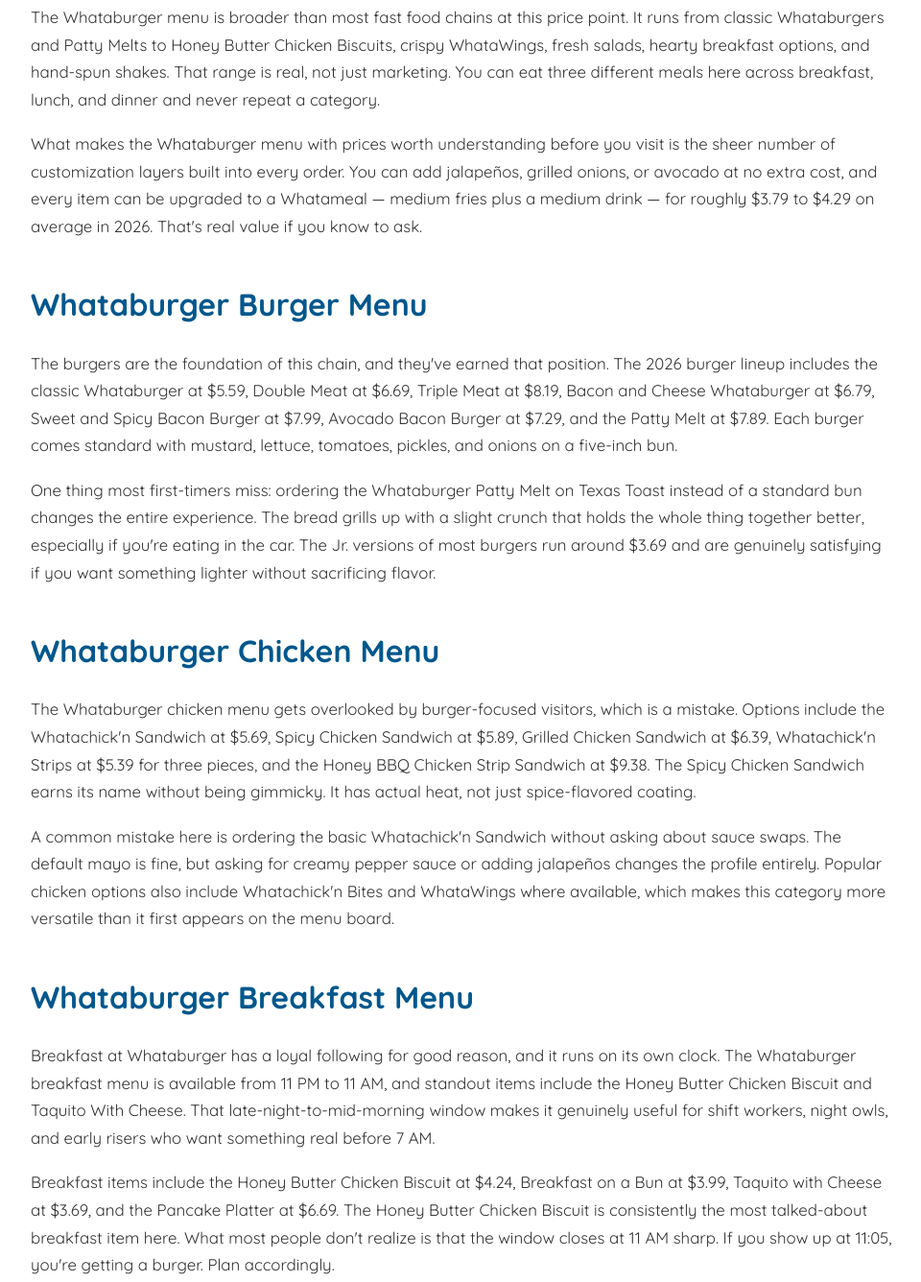
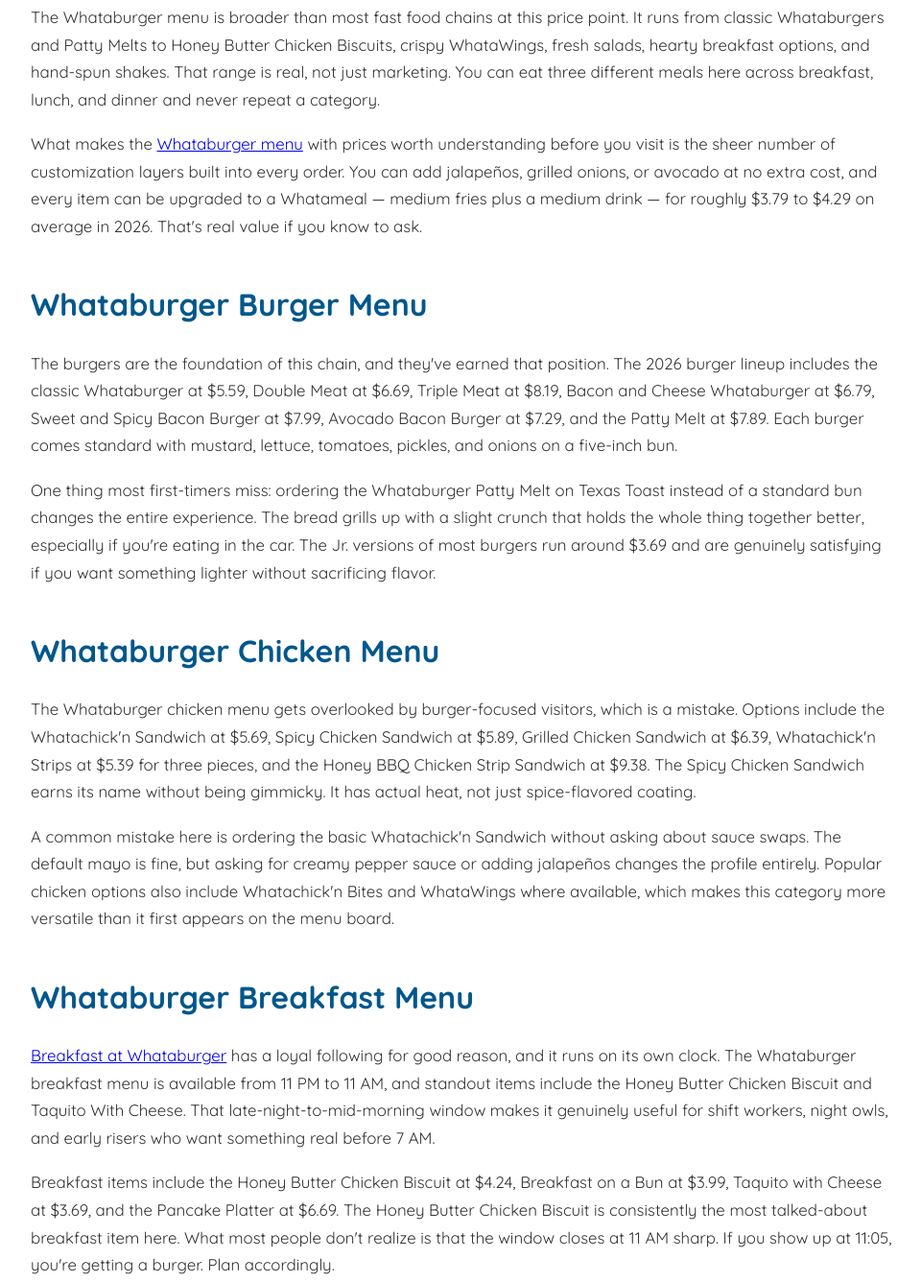
Before and after one commit to whataburgermenuusa/menu-with-prices, a plain HTML site: page index.html in a window 1280 px wide. Shown: the part 660-1996 px from the top of the page at 96% size, without its empty margins (158-1118 px from the left). Drawn offline with Linux system fonts and the light colour scheme.

Commit message:
index.html

```diff
--- a/index.html
+++ b/index.html
@@ -27,7 +27,7 @@
 
 <p>The Whataburger menu is broader than most fast food chains at this price point. It runs from classic Whataburgers and Patty Melts to Honey Butter Chicken Biscuits, crispy WhataWings, fresh salads, hearty breakfast options, and hand-spun shakes. That range is real, not just marketing. You can eat three different meals here across breakfast, lunch, and dinner and never repeat a category.</p>
 
-<p>What makes the Whataburger menu with prices worth understanding before you visit is the sheer number of customization layers built into every order. You can add jalapeños, grilled onions, or avocado at no extra cost, and every item can be upgraded to a Whatameal — medium fries plus a medium drink — for roughly $3.79 to $4.29 on average in 2026. That's real value if you know to ask.</p>
+<p>What makes the <a href="https://whataburgersmenu.us/">Whataburger menu</a> with prices worth understanding before you visit is the sheer number of customization layers built into every order. You can add jalapeños, grilled onions, or avocado at no extra cost, and every item can be upgraded to a Whatameal — medium fries plus a medium drink — for roughly $3.79 to $4.29 on average in 2026. That's real value if you know to ask.</p>
     <h2>Whataburger Burger Menu</h2>
 <p>The burgers are the foundation of this chain, and they've earned that position. The 2026 burger lineup includes the classic Whataburger at $5.59, Double Meat at $6.69, Triple Meat at $8.19, Bacon and Cheese Whataburger at $6.79, Sweet and Spicy Bacon Burger at $7.99, Avocado Bacon Burger at $7.29, and the Patty Melt at $7.89. Each burger comes standard with mustard, lettuce, tomatoes, pickles, and onions on a five-inch bun.</p>
     <p>One thing most first-timers miss: ordering the Whataburger Patty Melt on Texas Toast instead of a standard bun changes the entire experience. The bread grills up with a slight crunch that holds the whole thing together better, especially if you're eating in the car. The Jr. versions of most burgers run around $3.69 and are genuinely satisfying if you want something lighter without sacrificing flavor.</p>
@@ -35,7 +35,7 @@
     <p>The Whataburger chicken menu gets overlooked by burger-focused visitors, which is a mistake. Options include the Whatachick'n Sandwich at $5.69, Spicy Chicken Sandwich at $5.89, Grilled Chicken Sandwich at $6.39, Whatachick'n Strips at $5.39 for three pieces, and the Honey BBQ Chicken Strip Sandwich at $9.38. The Spicy Chicken Sandwich earns its name without being gimmicky. It has actual heat, not just spice-flavored coating.</p>
     <p>A common mistake here is ordering the basic Whatachick'n Sandwich without asking about sauce swaps. The default mayo is fine, but asking for creamy pepper sauce or adding jalapeños changes the profile entirely. Popular chicken options also include Whatachick'n Bites and WhataWings where available, which makes this category more versatile than it first appears on the menu board.</p>
     <h2>Whataburger Breakfast Menu</h2>
-    <p>Breakfast at Whataburger has a loyal following for good reason, and it runs on its own clock. The Whataburger breakfast menu is available from 11 PM to 11 AM, and standout items include the Honey Butter Chicken Biscuit and Taquito With Cheese. That late-night-to-mid-morning window makes it genuinely useful for shift workers, night owls, and early risers who want something real before 7 AM.</p>
+    <p><a href="https://whataburgersmenu.us/whataburger-breakfast-menu/">Breakfast at Whataburger</a> has a loyal following for good reason, and it runs on its own clock. The Whataburger breakfast menu is available from 11 PM to 11 AM, and standout items include the Honey Butter Chicken Biscuit and Taquito With Cheese. That late-night-to-mid-morning window makes it genuinely useful for shift workers, night owls, and early risers who want something real before 7 AM.</p>
     <p>Breakfast items include the Honey Butter Chicken Biscuit at $4.24, Breakfast on a Bun at $3.99, Taquito with Cheese at $3.69, and the Pancake Platter at $6.69. The Honey Butter Chicken Biscuit is consistently the most talked-about breakfast item here. What most people don't realize is that the window closes at 11 AM sharp. If you show up at 11:05, you're getting a burger. Plan accordingly.</p>
     <h2>Whataburger Sides Menu</h2>
     <p>Sides at Whataburger are more than an afterthought. The 2026 sides lineup includes French Fries at $1.99 small, $2.19 medium, and $2.39 large, Onion Rings at $3.79, Hash Brown Sticks at $1.99, and Apple Slices at $1.59. That price range makes it easy to add a side without feeling like you're being gouged, which isn't always the case at competing chains.</p>
```
